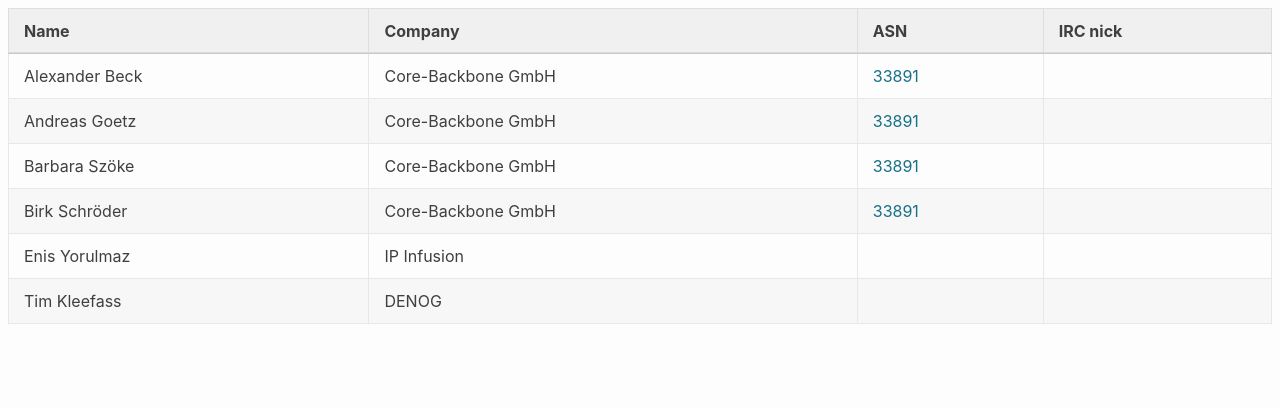
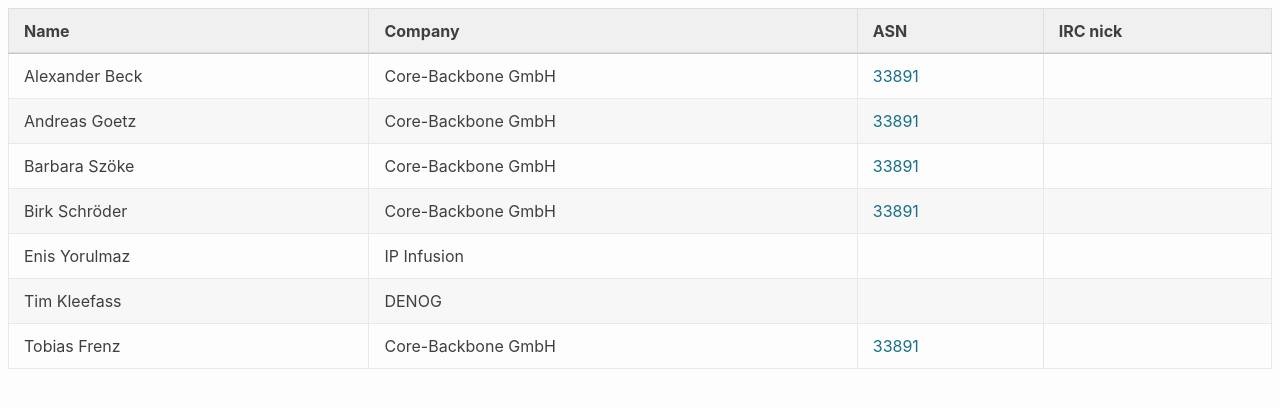
Before and after one commit to denog/pretix-attendeelist, a Jekyll site: the page built from meetup2023_05/index.markdown, in a window 1280 px wide. Shown: the top 408 px of the page. Built offline with Jekyll 4.4.1, drawn with Linux system fonts in a browser that asks for light colours.

Commit message:
Latest data: Thu Jul  6 06:48:29 UTC 2023

```diff
--- a/_data/attendees_denog_meetup_2023_05.json
+++ b/_data/attendees_denog_meetup_2023_05.json
@@ -34,5 +34,11 @@
     "company": "DENOG",
     "irc": null,
     "asn": null
+  },
+  {
+    "name": "Tobias Frenz",
+    "company": "Core-Backbone GmbH",
+    "irc": null,
+    "asn": "33891"
   }
 ]
```
